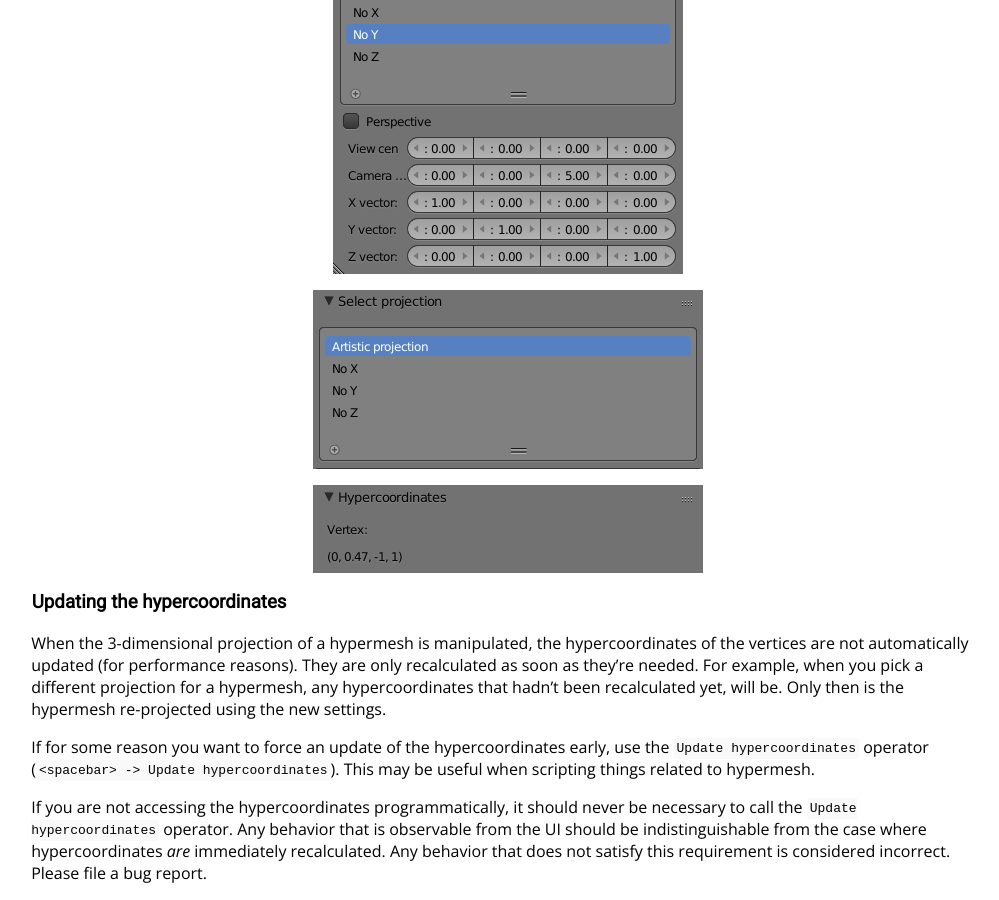
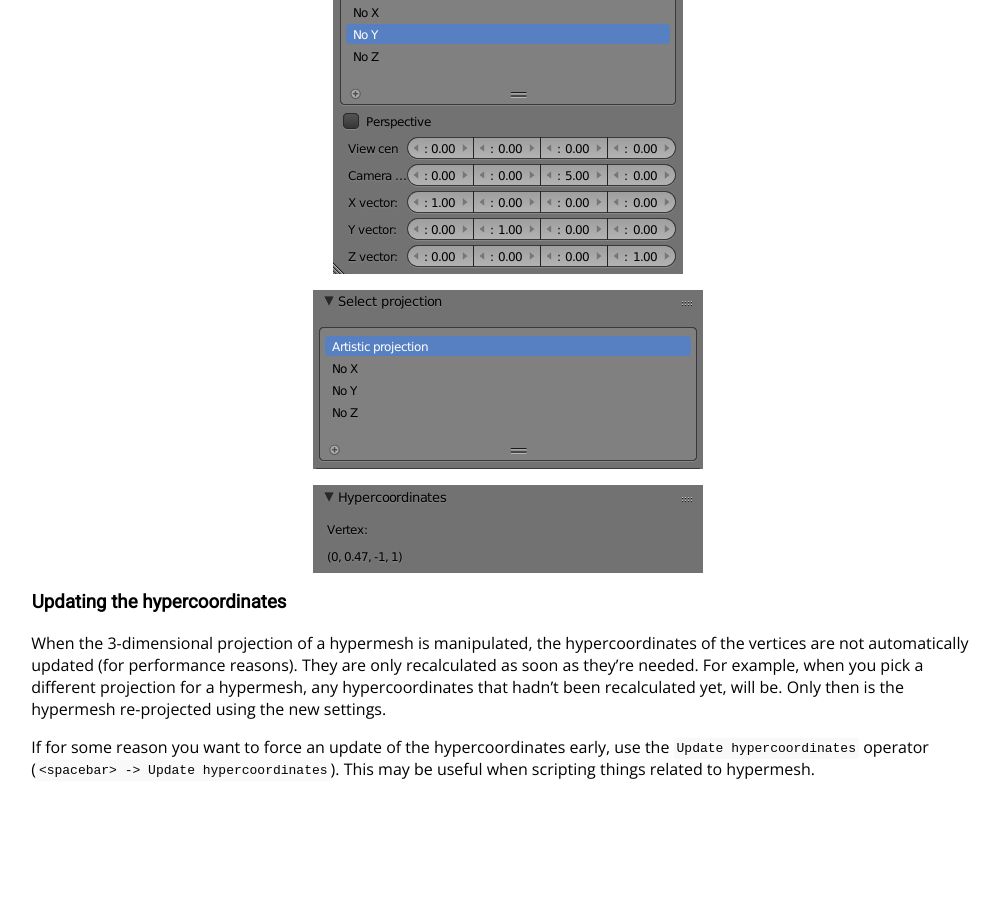
Before and after one commit to BlenderCN-Org/hypermesh, a Jekyll site: the page built from docs/user-guide.md, in a window 1280 px wide and 900 px high, scrolled down 3338 px. Shown: the whole window, without its empty margins (132-1131 px from the left). Built offline with Jekyll 4.4.1, drawn with Linux system fonts in a browser that asks for light colours; after the commit the page ends 4134 px from its top, so only the background shows below that.

Commit message:
User guide: leave out technical comment
It's in the Technical Documentation already.

```diff
--- a/docs/user-guide.md
+++ b/docs/user-guide.md
@@ -184,9 +184,3 @@ settings.
 If for some reason you want to force an update of the hypercoordinates early,
 use the `Update hypercoordinates` operator (`<spacebar> -> Update hypercoordinates`).
 This may be useful when scripting things related to hypermesh.
-
-If you are not accessing the hypercoordinates programmatically, it should never be necessary
-to call the `Update hypercoordinates` operator.
-Any behavior that is observable from the UI should be indistinguishable from the case where hypercoordinates
-_are_ immediately recalculated.
-Any behavior that does not satisfy this requirement is considered incorrect. Please file a bug report.
```
